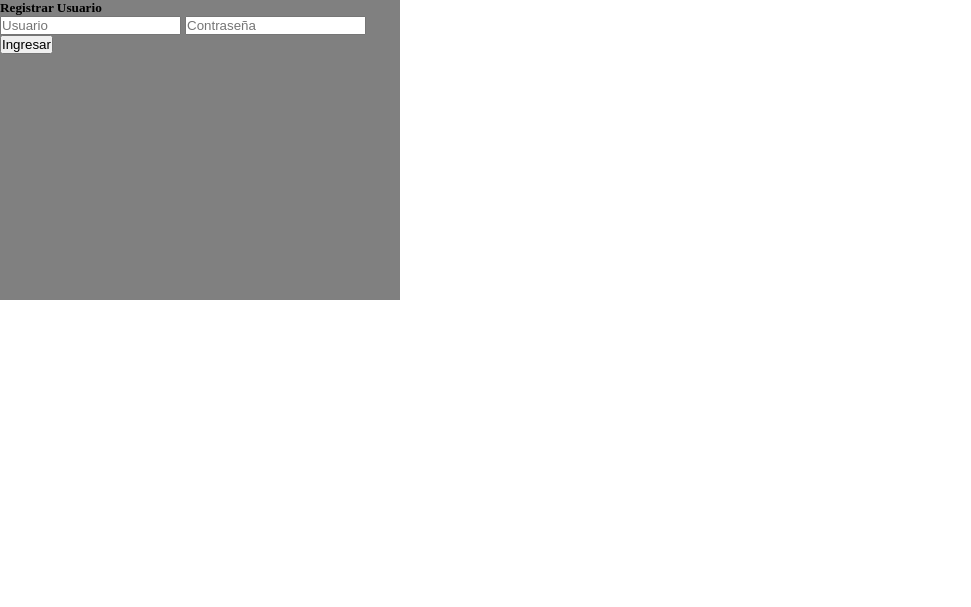
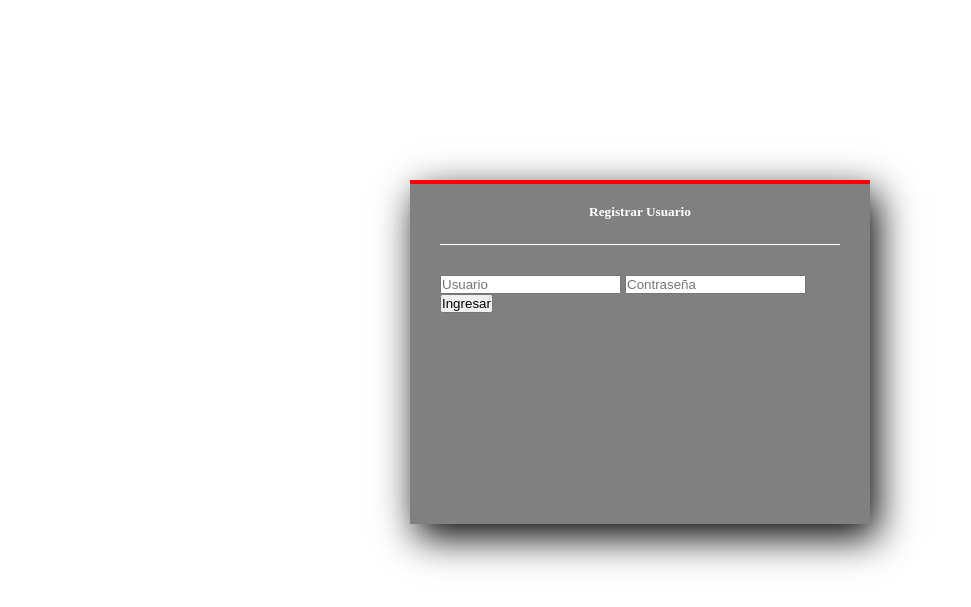
Before and after one commit to jeshua19a/proyecto1, a PHP site: page / in a window 1280 px wide. Shown: the top 607 px of the page, without its empty margins (0-971 px from the left). Run offline with PHP 8.4, Linux system fonts and the light colour scheme.

Commit message:
modificando los estilos

```diff
--- a/styles/style.css
+++ b/styles/style.css
@@ -8,4 +8,18 @@
     width: 400px;
     height: 300px;
     background: gray;
+    margin: auto;
+    margin-top: 180px;
+    box-shadow: 7px 13px 37px black;
+    padding: 20px 30px;
+    border-top: 4px solid red;
+    color: white;
 }
+
+.form-login h5{
+    margin: 0;
+    text-align: center;
+    height: 40px;
+    margin-bottom: 30px;
+    border-bottom: 1px solid;
+}
```
